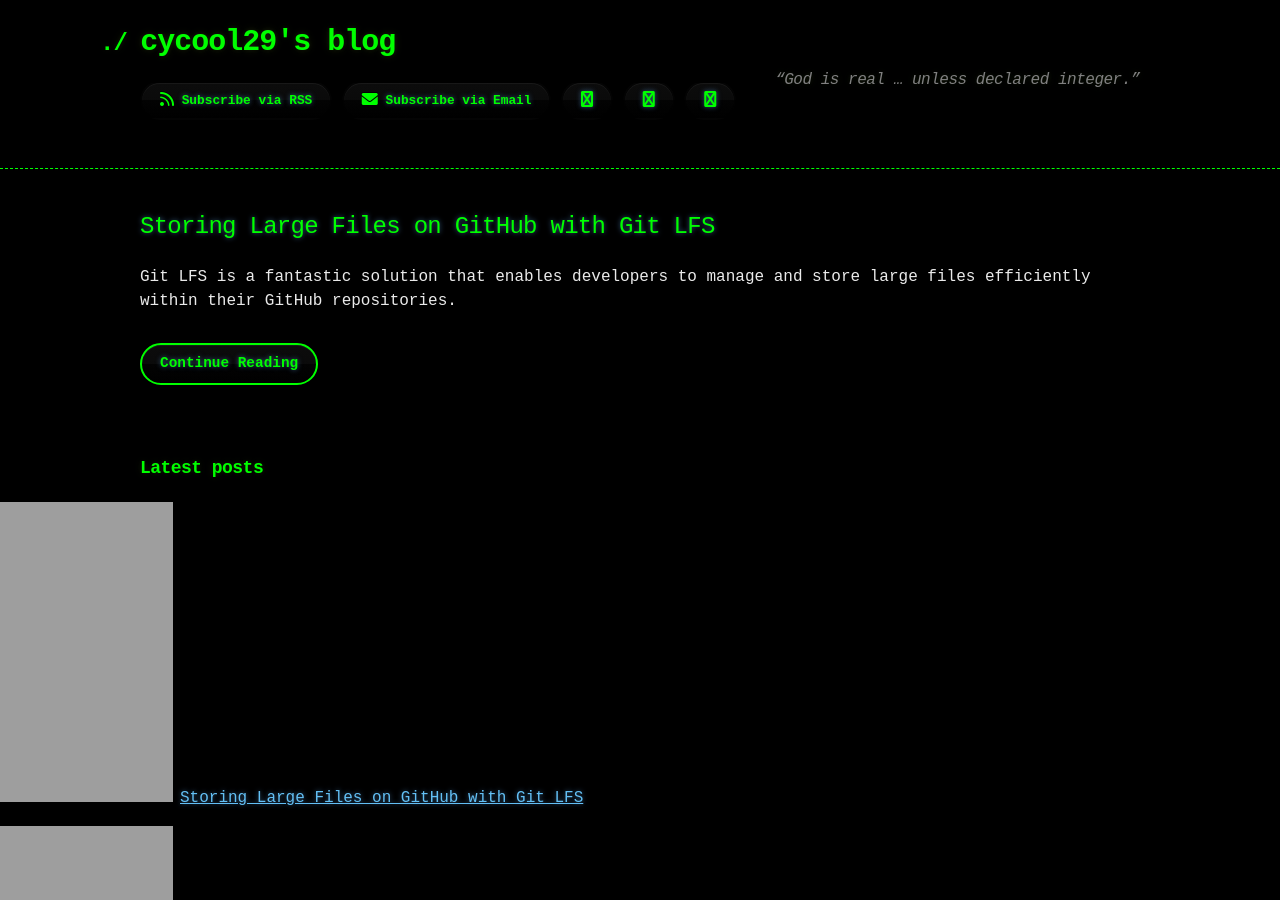
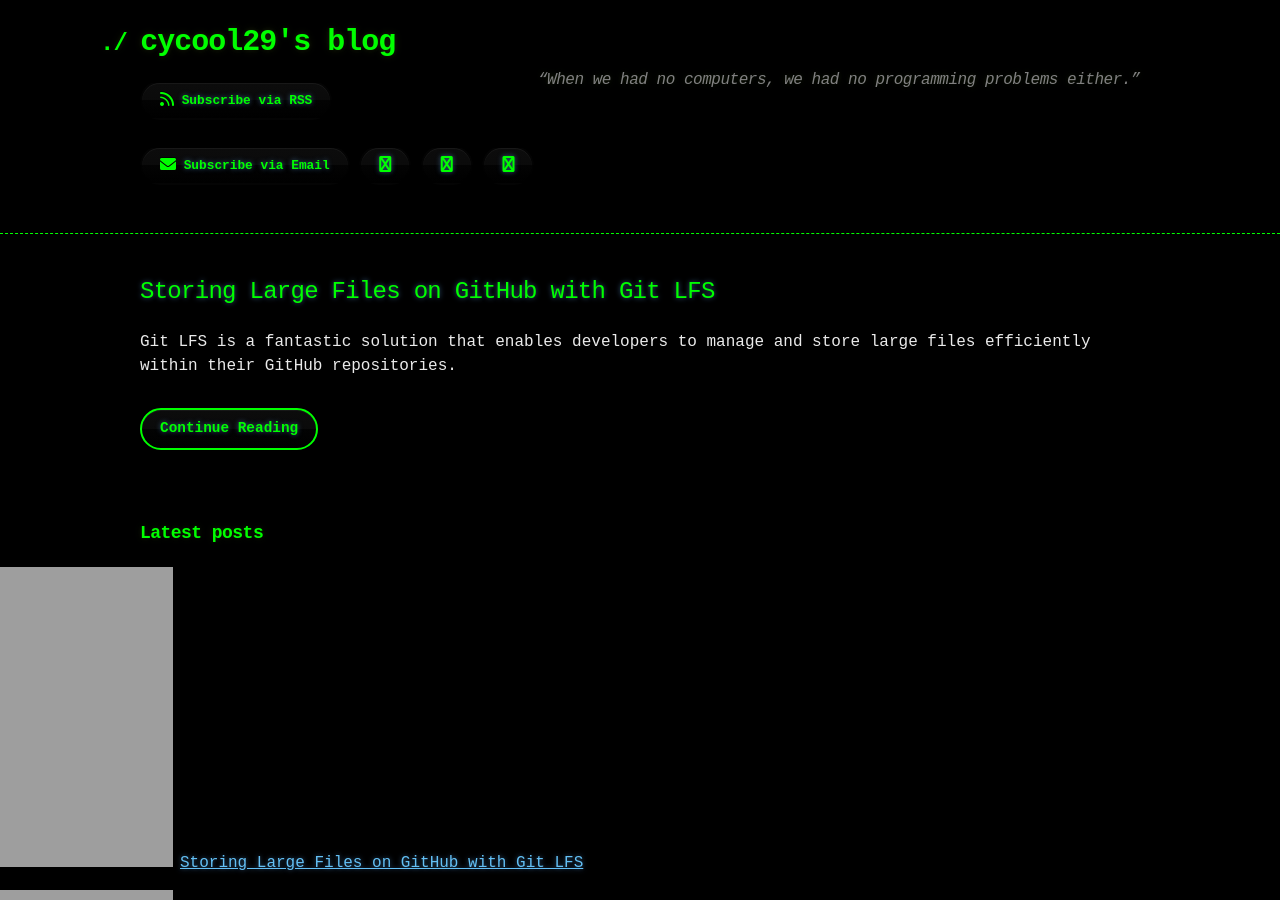
Before and after one commit to cycool29/cycool29.github.io, a Jekyll site: the page built from index.md, in a window 1280 px wide and 900 px high. Built offline with Jekyll 4.4.1, drawn with Linux system fonts in a browser that asks for light colours; a style sheet for code colours, icons or effects is not loaded.

Commit message:
Update quotes

```diff
--- a/_config.yml
+++ b/_config.yml
@@ -1,5 +1,5 @@
 title: cycool29's blog
-description: "“God is real … unless declared integer.” "
+description: "“When we had no computers, we had no programming problems either.” "
 bio: A high school student. Intermediate in Python, Git, Bash. Learning JavaScript. He/Him. "
 author: cycool29
 url: https://cycool29.github.io
```
